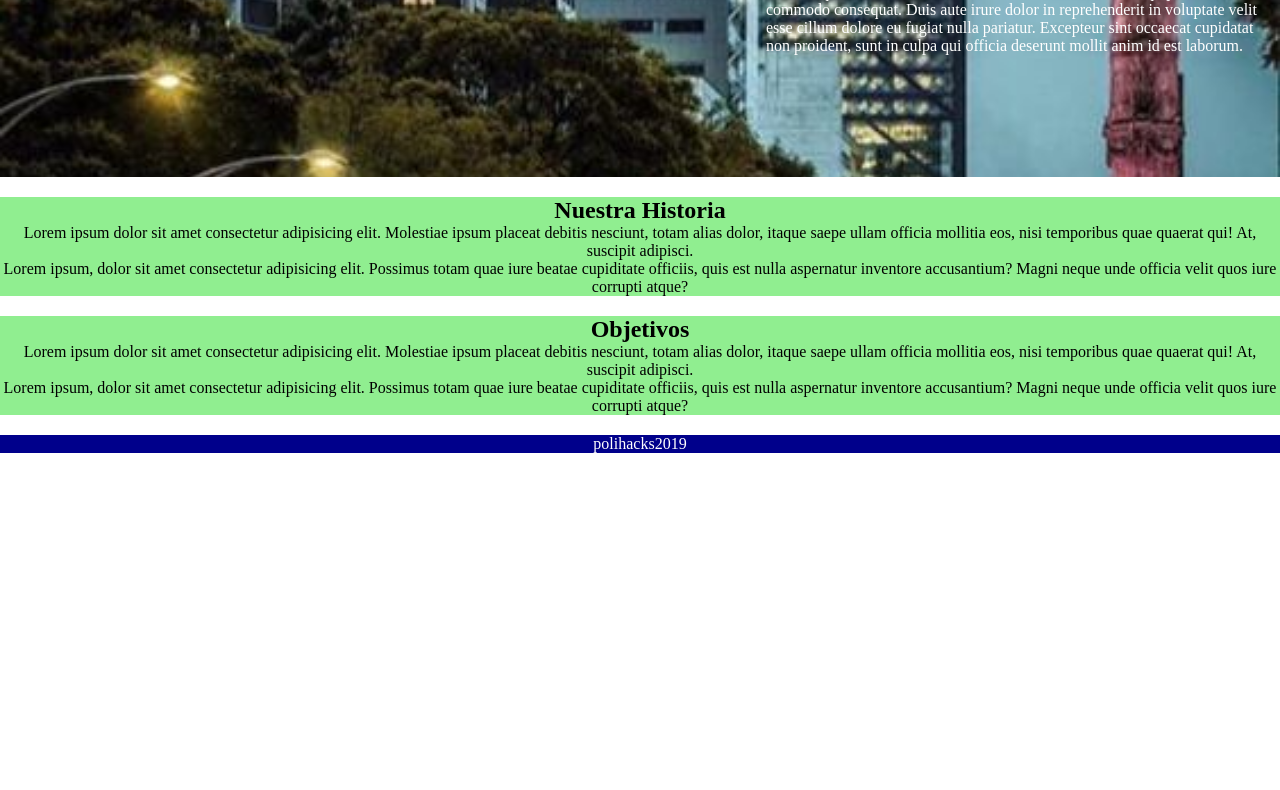
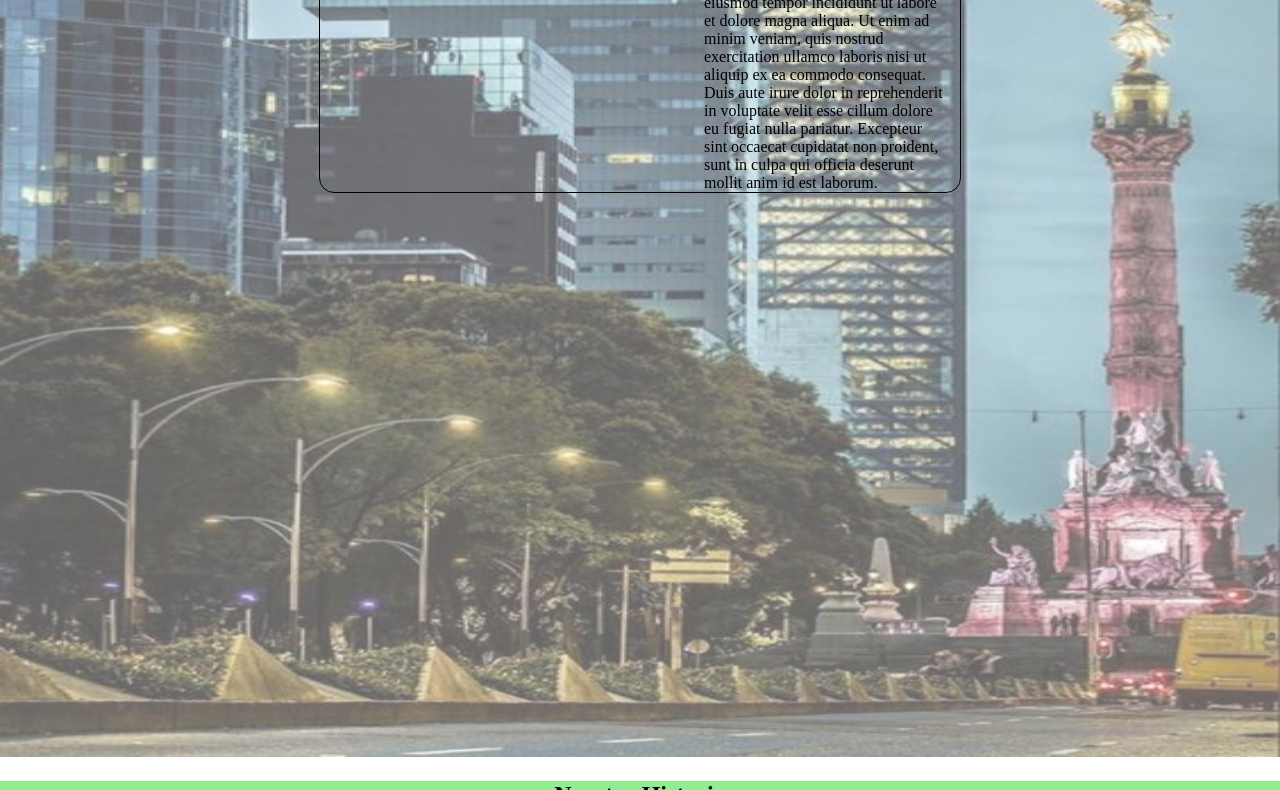
Before and after one commit to juanM20/polihacks, a plain HTML site: page HTML/presentacion.html in a window 1280 px wide. Shown: the part 243-1033 px from the top of the page. Before the commit the page ends 800 px from the top, so only its background shows below. Drawn offline with Linux system fonts and the light colour scheme.

Commit message:
Cambios en presentacion y estilos

```diff
--- a/Estilos/sass/inicio.scss
+++ b/Estilos/sass/inicio.scss
@@ -6,13 +6,37 @@
 .contenedor{
     width: 100%;
     .header{
+      position: absolute;
+      display: grid;
 
-      height: 30%;
+      .text-header-content{
+        display: grid;
+        grid-template-columns: 60% 40%;
+        width: 50%;
+        margin: auto;
+        color: #000000;
+        z-index: 2;
+        border: 1px solid #000000;
+        border-radius: 15px;
+
+        .titulo-header-content{
+          text-align:center;
+        }
+
+        .parrafo-header-content{
+          padding-right:15px;
+        }
+      }
+
 
       ul{
         list-style: none;
       }
         .nav{
+
+            z-index: 2;
+            height: 200px;
+
             li{
               float: left;
               padding: 15px;
--- a/Estilos/sass/iniciogrid.scss
+++ b/Estilos/sass/iniciogrid.scss
@@ -1,26 +1,27 @@
+
+
 .contenedor{
     display: grid;
     grid-gap: 20px;
 
+    .back-image{
+      opacity: 0.6;
+      z-index: -1;
+      img{
+        width: 100%;
+        height: 1000px;
+      }
+
     .header{
-      display: grid;
-      height: 400px;
-      justify-content: start;
-      padding: 10px;
-      background-image: url('../../HTML/imagenes/fondo-presentacion.jpg');
-      background-size: cover;
-      background-repeat: no-repeat;
-      background-position: center;
-
 
       .text-header-content{
         display: grid;
         grid-template-columns: 60% 40%;
+        z-index: 2;
 
         .titulo-header-content{
           text-align:center;
           color: #ffffff;
-          z-index: 6;
         }
 
         .parrafo-header-content{
@@ -28,6 +29,7 @@
         }
 
       }
+     }
 
     }
 
--- a/HTML/presentacion.html
+++ b/HTML/presentacion.html
@@ -10,8 +10,12 @@
 </head>
 <body>
   <div class="contenedor">
+
+    <div class="back-image">
+      <img src="imagenes/fondo-presentacion.jpg" alt="Fondo presentacion">
+    </div>
+
       <div class="header">
-
           <ul class="nav">
               <li><a href="">Nombre</a></li>
               <li><a href="#historia">Problematica</a></li>
```
Also changed, not shown: Estilos/css/inicio.css, Estilos/css/iniciogrid.css, 2 other files.
